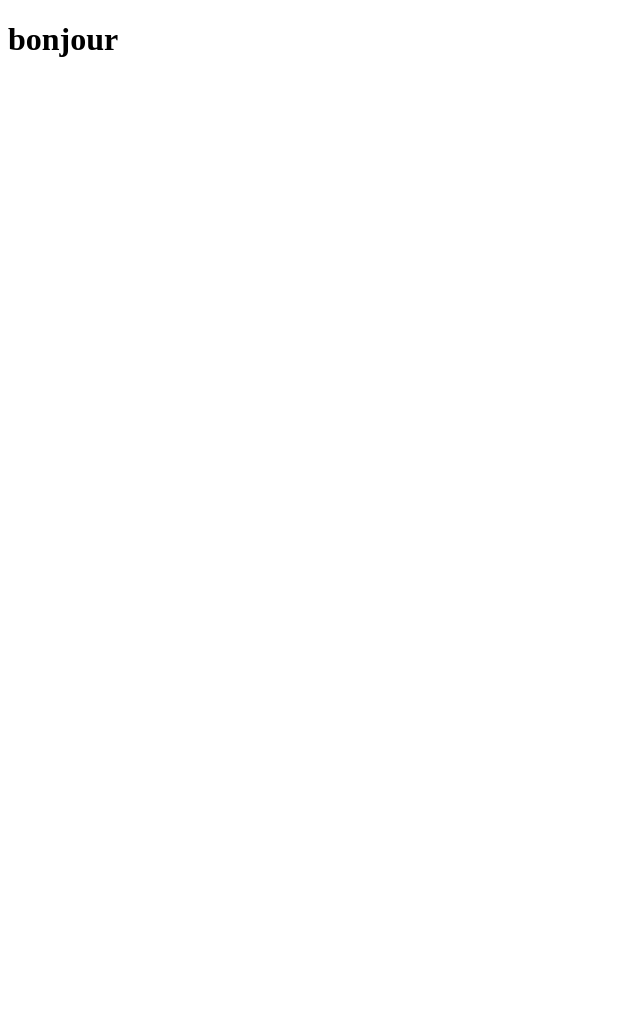
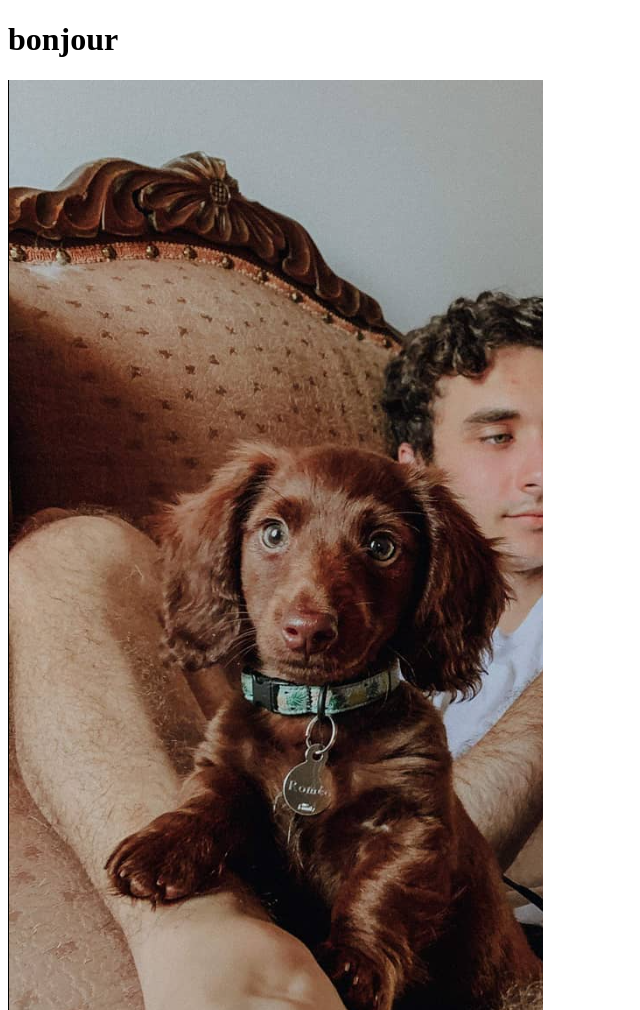
Before and after one commit to Cochenille/DemoGitH25, a plain HTML site: page index.html in a window 1280 px wide. Shown: the whole page, without its empty margins (0-640 px from the left). Before the commit the page ends 800 px from the top, so only its background shows below. Drawn offline with Linux system fonts and the light colour scheme.

Commit message:
ajout de l'image du petit chien sur la page d'accueil

```diff
--- a/index.html
+++ b/index.html
@@ -7,5 +7,7 @@
 </head>
 <body>
     <h1>bonjour</h1>
+
+    <img src="img/r1.png" alt="joli petit chien">
 </body>
 </html>
```
